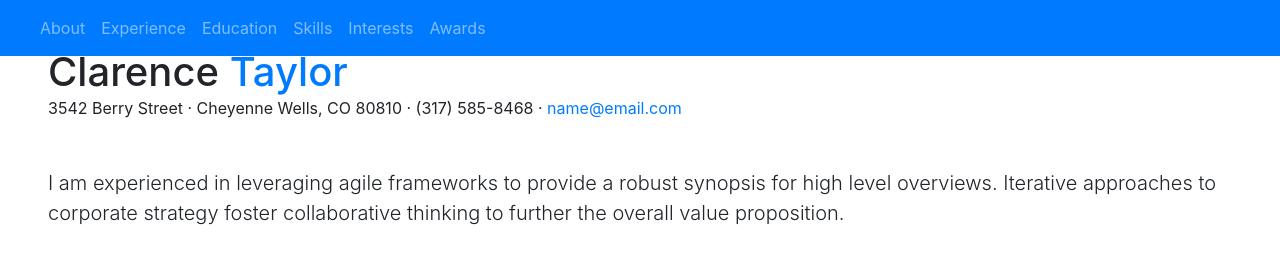
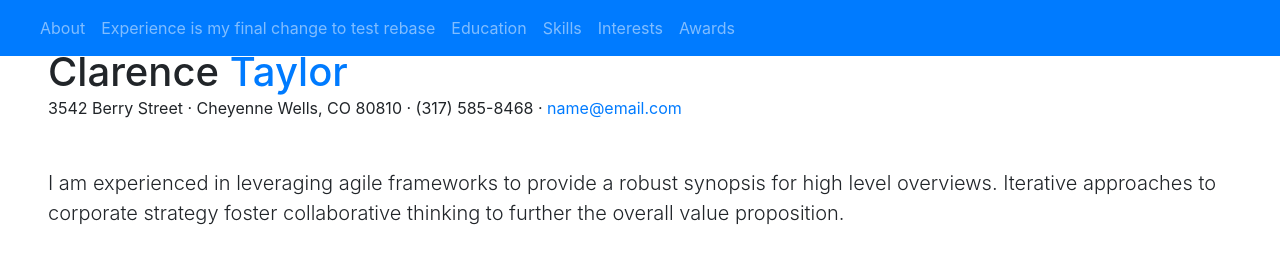
Before and after one commit to abdulbasitha/abdulbasitha.github.io, a plain HTML site: page index.html in a window 1280 px wide. Shown: the top 258 px of the page. Drawn offline with nearby package versions, Linux system fonts and the light colour scheme; a web font is replaced by a local one.

Commit message:
rebase hcnage

```diff
--- a/index.html
+++ b/index.html
@@ -41,7 +41,7 @@
           <a class="nav-link js-scroll-trigger" href="#about">About</a>
         </li>
         <li class="nav-item">
-          <a class="nav-link js-scroll-trigger" href="#experience">Experience</a>
+          <a class="nav-link js-scroll-trigger" href="#experience">Experience is my final change to test rebase </a>
         </li>
         <li class="nav-item">
           <a class="nav-link js-scroll-trigger" href="#education">Education</a>
```
